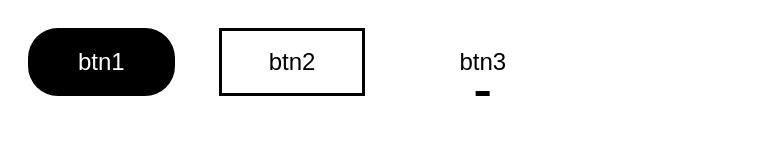
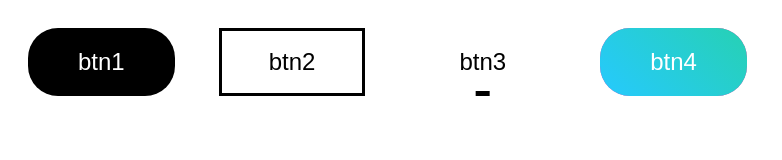
Before and after one commit to OldManPEEM/CSS-Button-Style, a plain HTML site: page index.html in a window 1280 px wide. Shown: the whole page, without its empty margins (0-782 px from the left). Drawn offline with Linux system fonts and the light colour scheme.

Commit message:
Update Btn 4
Update Btn 4

```diff
--- a/index.html
+++ b/index.html
@@ -91,6 +91,36 @@
               transform: translateX(-50%);
           }
 
+         /*css btn4*/
+
+         .btn4{
+             color: #fff;
+             overflow: hidden;
+             border-radius: 30px;
+             box-shadow: 0px -0px 0px 0px rgba(143, 64, 248, 0.5),
+             0px 0px 0px 0px rgba(39, 200, 255, 0.5) ;
+         }
+         .btn4:hover {
+             transform: translate(0, -6px);
+             box-shadow: 10px -10px 25px 0px rgba(143, 64, 248, 0.5),
+             -10px 10px 25px 0px rgba(39, 200, 255, 0.5) ;
+         }
+         .btn4:hover::after {
+             transform: rotate(150deg);
+         }
+         .btn4::after  {
+             content: "";
+             width: 400px;
+             height: 400px;
+             position: absolute;
+             top: -50px;
+             left: -100px;
+             background-color: #ff3cac;
+             background-image: linear-gradient(225deg, #27d86c 0%,
+             #26caf8 50%, #c625d0 100%);
+             z-index: -1;
+             transition: all 0.25s ease;
+         }
 
 
     </style>
@@ -101,5 +131,7 @@
     <button class="btn1">btn1</button>
     <button class="btn2">btn2</button>
     <button class="btn3">btn3</button>
+    <button class="btn4">btn4</button>
+
 </body>
 </html>
```
